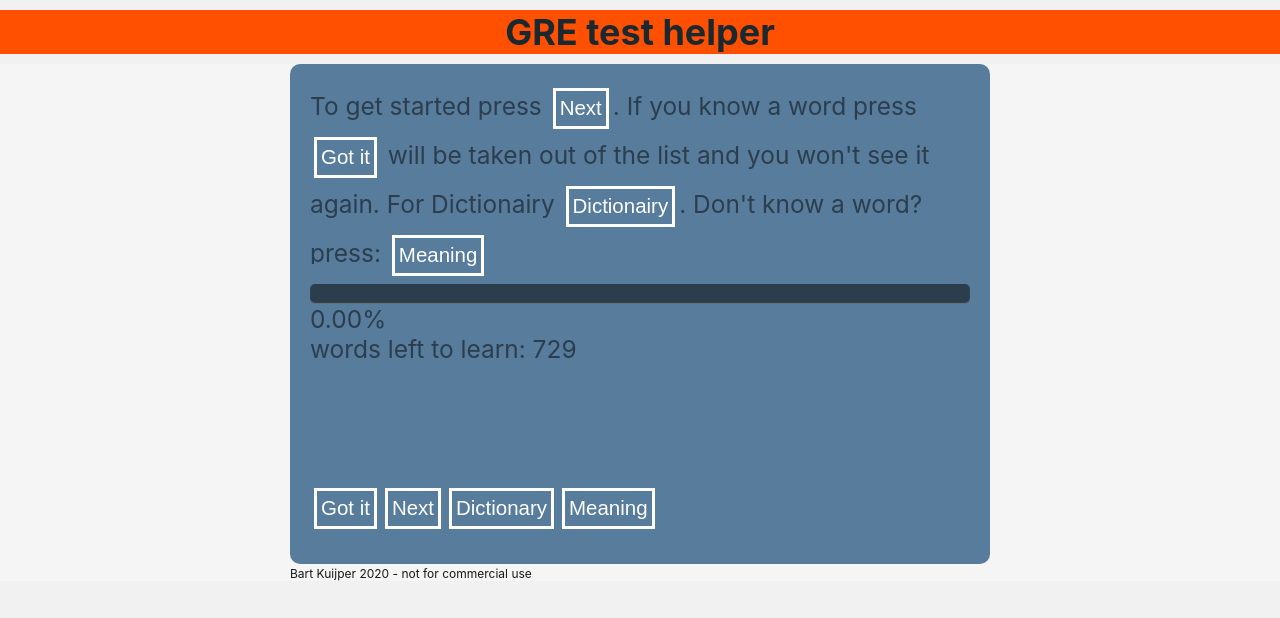
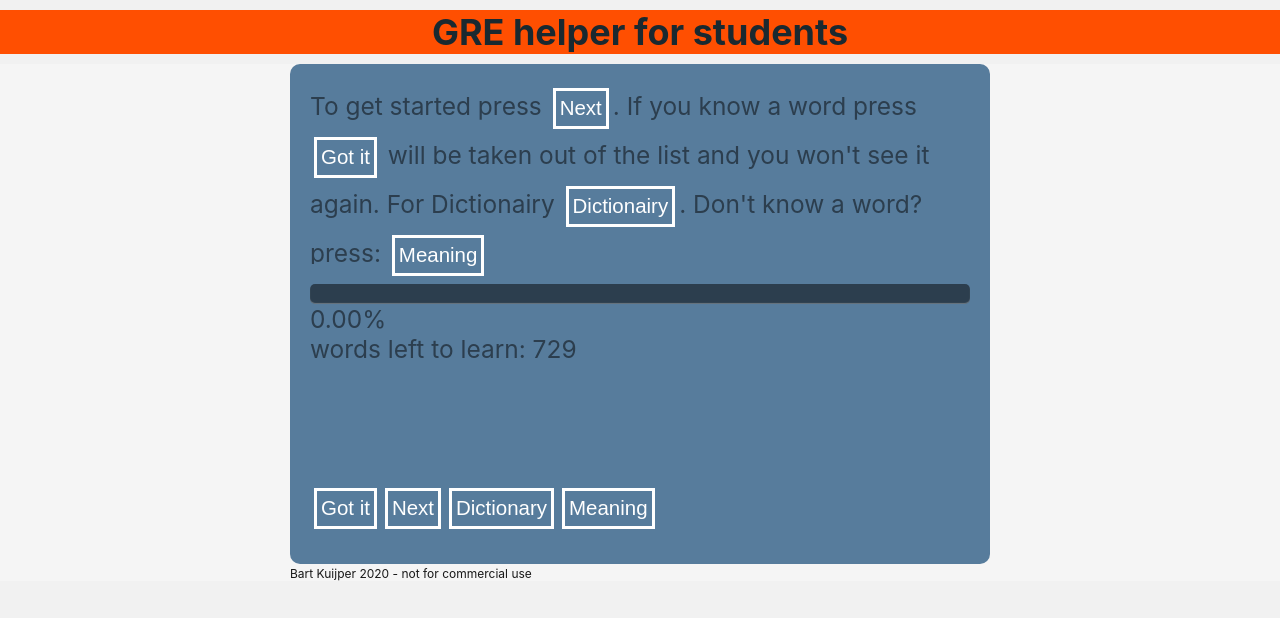
Before and after one commit to Bartan89/gre-eng-test-helper, a React (Create React App) app: page / in a window 1280 px wide. Shown: the top 618 px of the page. Built offline with nearby package versions, Linux system fonts and the light colour scheme.

Commit message:
changed main title

```diff
--- a/src/App.tsx
+++ b/src/App.tsx
@@ -86,17 +86,17 @@ function App() {
     <div>
       <ModalDictionary />
       <div>
-        <Heading>GRE test helper</Heading>
+        <Heading>GRE helper for students</Heading>
         <Container>
           <Subcontainer>
-            {onNoChallenge ? "" : <p style={{ overflow : "scroll"}}>To get started press <Button>Next</Button>.  If you know a word press <Button>Got it</Button> will be taken out of the list and you won't see it again. For Dictionairy <Button>Dictionairy</Button>. Don't know a word? press: <Button>Meaning</Button></p>}
+            {onNoChallenge ? "" : <p style={{ overflow: "scroll" }}>To get started press <Button>Next</Button>.  If you know a word press <Button>Got it</Button> will be taken out of the list and you won't see it again. For Dictionairy <Button>Dictionairy</Button>. Don't know a word? press: <Button>Meaning</Button></p>}
 
             {animate ? <Word steps={steps}>{curWordMeaning.word}</Word> : <Word></Word>}
             {curWordMeaning.meaning}
           </Subcontainer>
 
           <Subcontainer>
-      <Test />
+            <Test />
 
 
             {showProgress ? (
@@ -104,8 +104,8 @@ function App() {
                 <span></span>
               </ProgressBar>
             ) : (
-              ""
-            )}
+                ""
+              )}
             <span>{(100 - (wordsLeft / 729) * 100).toFixed(2)}%</span>
             <p> words left to learn: {wordsLeft} </p>
           </Subcontainer>
```
